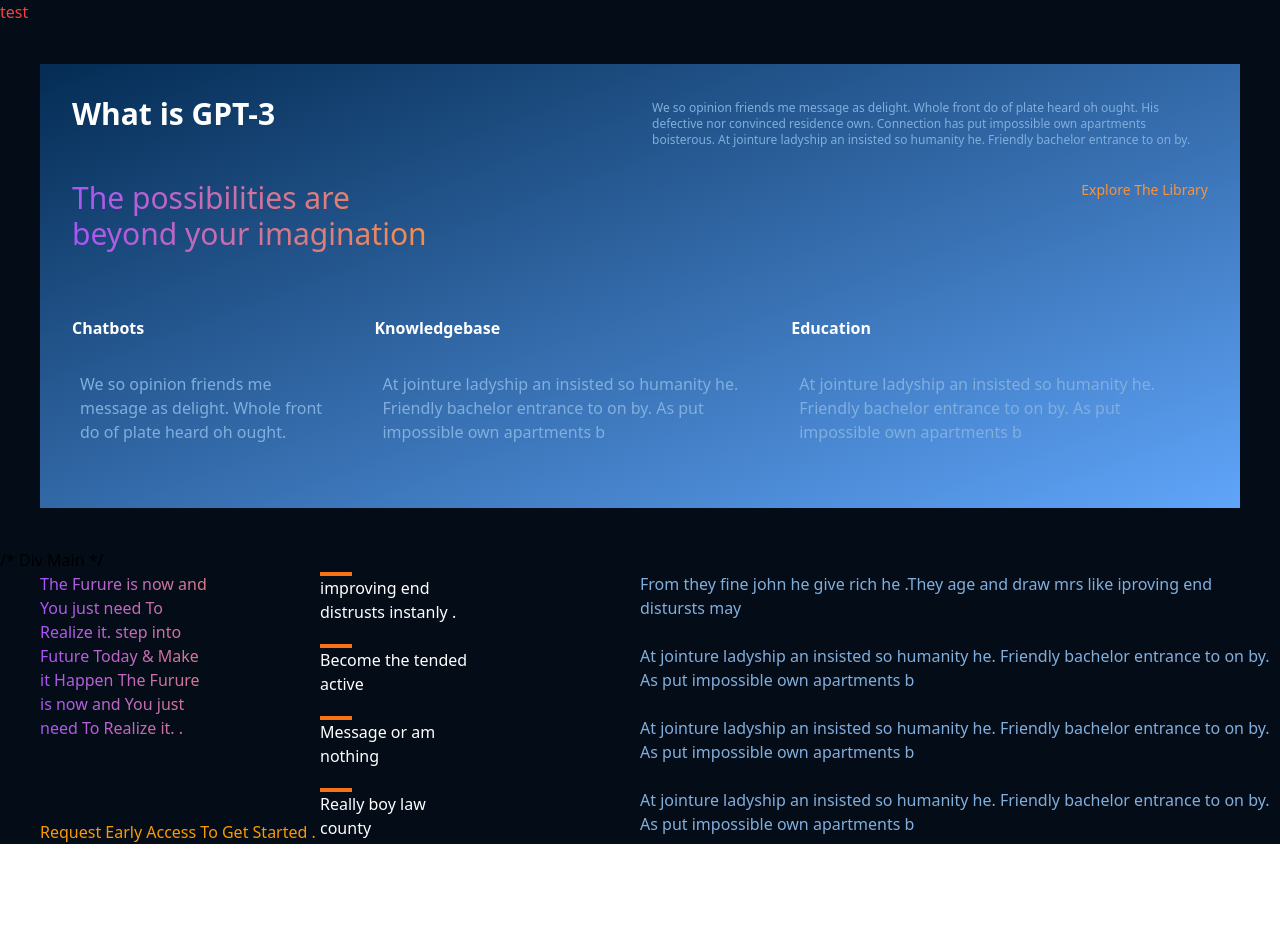
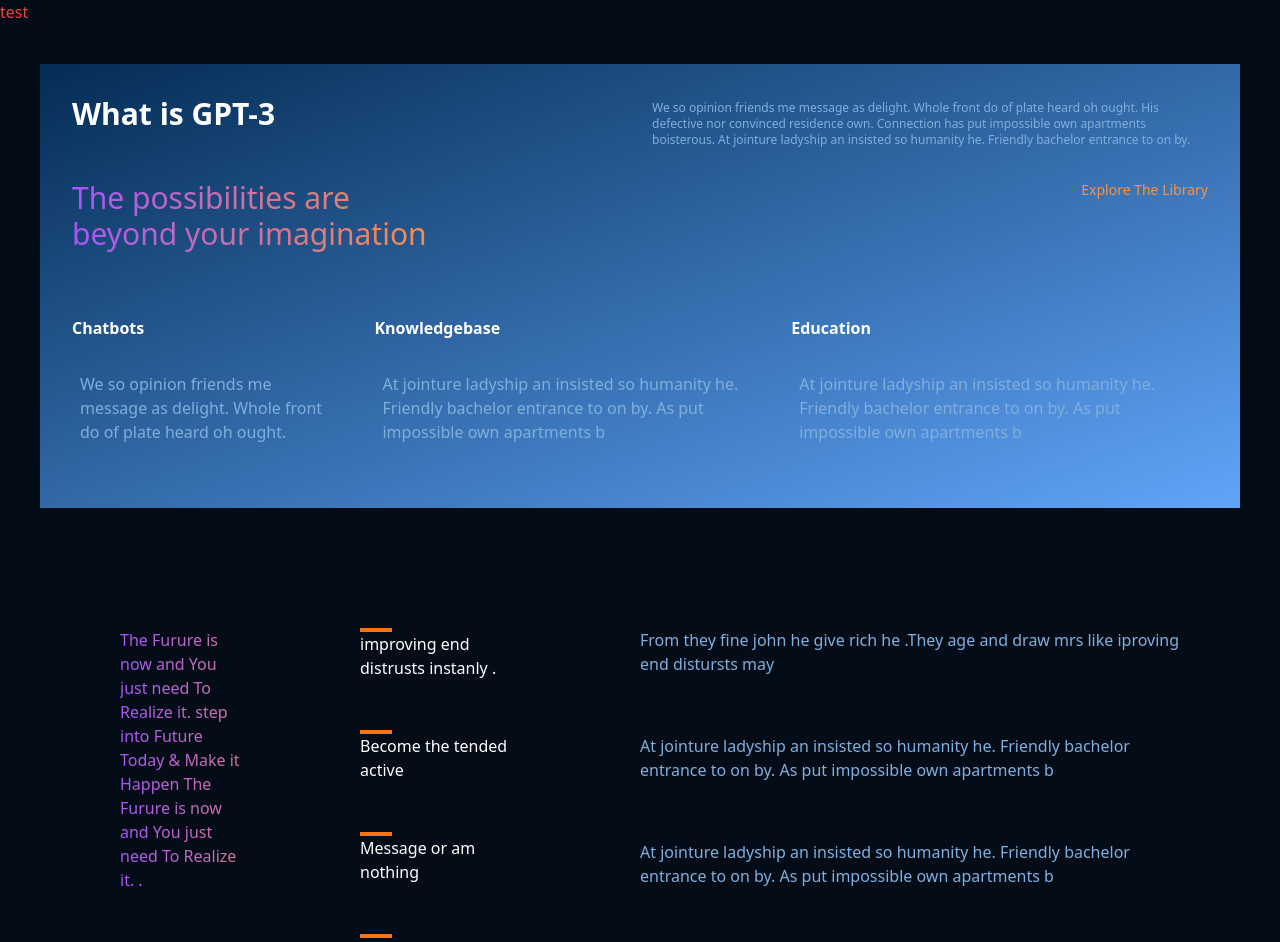
Before and after one commit to AASB7/Training_Project, a Next.js app: page / in a window 1280 px wide. Shown: the top 942 px of the page. Before the commit the page ends 844 px from the top, so only its background shows below. Built offline with nearby package versions, Linux system fonts and the light colour scheme.

Commit message:
final Tesk

```diff
--- a/components/Content.jsx
+++ b/components/Content.jsx
@@ -1,7 +1,6 @@
 function Content() {
     return (
-        <div className='bg-color-f9'>
-            /* Div Main */
+        <div className='justify-around p-20 basis-2/5'>
             <div className='flex justify-around '>
                 <div className='basis-1/4  pl-10'>
                     <p className=' bg-gradient-to-r from-purple-500 to-orange-400 bg-clip-text text-transparent pr-28 '>
@@ -14,7 +13,7 @@
                     </p>
                 </div>
 
-                <div className='basis-1/4 grid grid-rows-4  gap-4'>
+                <div className='basis-1/4 grid grid-rows-4  gap-4 '>
                     <span className=' border-t-4 border-orange-500 w-8'>
                         {" "}
                         <h2 className='w-40 text-white'>
@@ -42,7 +41,7 @@
                     </span>
                 </div>
 
-                <div className='basis-1/2 grid grid-rows-4  gap-4'>
+                <div className='basis-1/2 grid grid-rows-4  gap-8'>
                     <p className='text-[#81AFDD]'>
                         From they fine john he give rich he .They age and draw
                         mrs like iproving end distursts may
```
